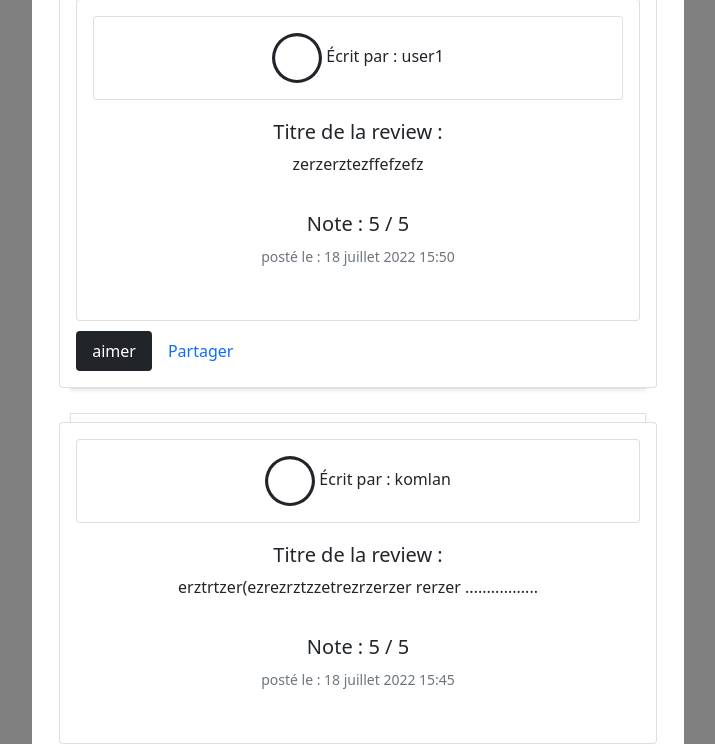
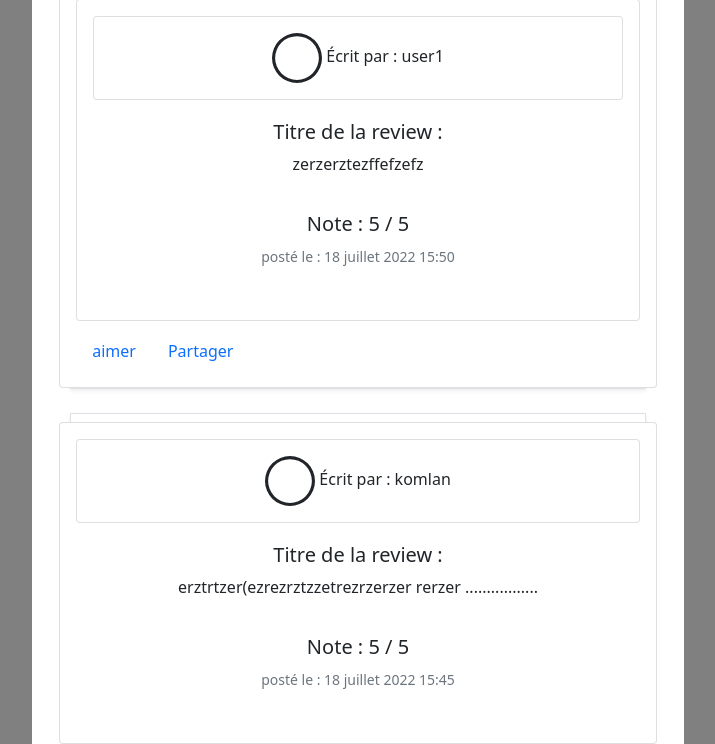
Before and after one commit to Biodja/p9, a Django app: page /Home/ in a window 1280 px wide. Shown: the part 1151-1895 px from the top of the page, without its empty margins (282-997 px from the left). Run offline with Django 4.2, Linux system fonts and the light colour scheme; a user stored in the database is signed in; data comes from the database, SQL or seed files in the repository; both versions use the stored data as it was after the commit.

Commit message:
erreur inscription 3

```diff
--- a/p9_livre/templates/ticket_snippet.html
+++ b/p9_livre/templates/ticket_snippet.html
@@ -23,14 +23,18 @@
     {% include 'review_snippet2.html' %}
     {% endfor %}
     <ul class="nav nav-pills" style="margin-top: 10px;">
+        {% if ticket.reviews.count == 0 %}
+        <li class="nav-item">
+          <a class="nav-link active bg-dark" aria-current="page" href="{% url 'reponse' ticket.id %}">Repondre a ce ticket</a>
 
+        </li>
+        {% endif %}
         <li class="nav-item">
-            <a class="nav-link active bg-dark" aria-current="page" href="#">aimer</a>
+            <a class="nav-link" aria-current="page" href="#">aimer</a>
         </li>
         <li class="nav-item">
             <a class="nav-link" aria-current="page" href="#">Partager</a>
         </li>
-
     </ul>
 
 </div>
```
Also changed, not shown: accounts/templates/accounts/signup.html (+5 -3 lines), db.sqlite3.
